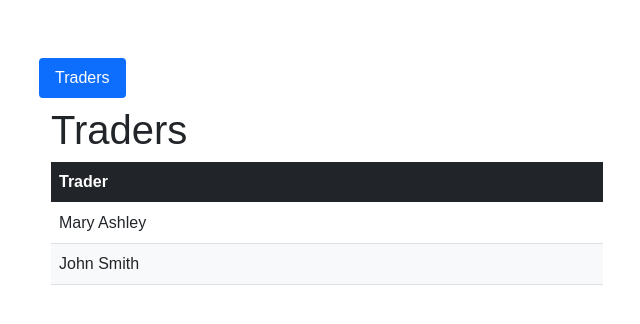
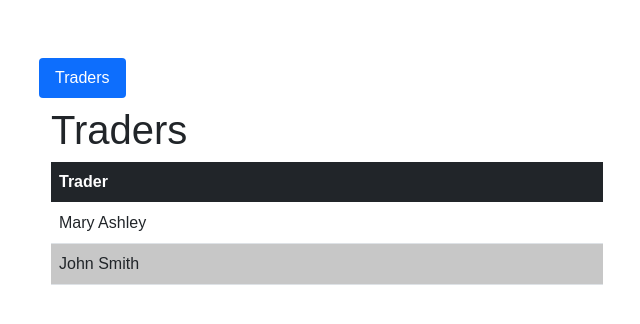
Before and after one commit to iancharlesdouglas/ng-interview, an Angular app: page /traders in a window 1280 px wide. Shown: the top 324 px of the page, without its empty margins (313-953 px from the left). Built offline with nearby package versions, Linux system fonts and the light colour scheme.

Commit message:
Created Darken Alt. Row Background step (4).

```diff
--- a/apps/ng-interview/src/app/traders/traders.component.css
+++ b/apps/ng-interview/src/app/traders/traders.component.css
@@ -0,0 +1,3 @@
+.bg-light {
+  background-color: #c7c7c7 ! important;
+}
```
